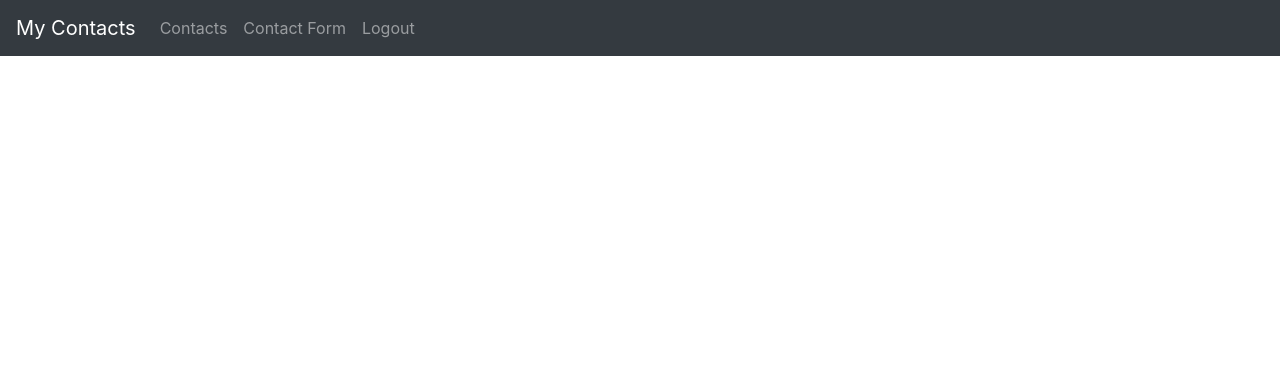
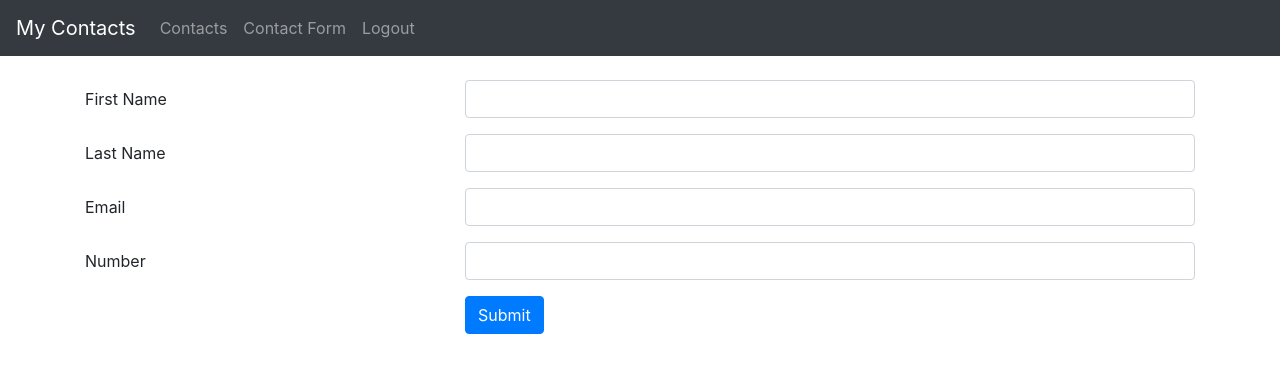
Before and after one commit to SavaKatic123/vivifyacademy-rest, a Vue app in the folder vivify-academy-vue/: page /contact-form in a window 1280 px wide. Shown: the top 372 px of the page. Built offline with nearby package versions, Linux system fonts and the light colour scheme; sample sign-in values are in the browser's storage.

Commit message:
minor bug fixing

```diff
--- a/vivify-academy-vue/src/components/ContactForm.vue
+++ b/vivify-academy-vue/src/components/ContactForm.vue
@@ -70,7 +70,7 @@
 export default {
   data() {
     return {
-      draftContact: this.contact
+      draftContact: {}
     };
   },
   props: {
@@ -89,6 +89,11 @@ export default {
     onSubmit() {
       this.$emit('onSubmit', this.draftContact);
     }
+  },
+  watch: {
+    contact() {
+      this.draftContact = this.contact;
+    }
   }
 };
 </script>
--- a/vivify-academy-vue/src/pages/ContactFormPage.vue
+++ b/vivify-academy-vue/src/pages/ContactFormPage.vue
@@ -44,6 +44,8 @@ export default {
           vm.isEdit = true;
         });
       });
+    } else {
+      next();
     }
   }
 };
```
